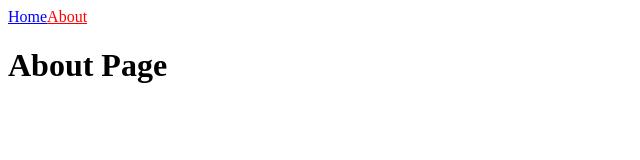
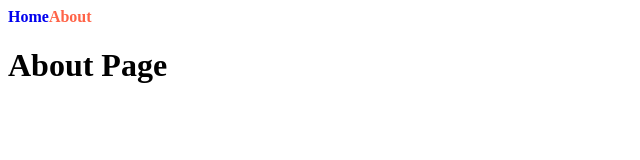
Before and after one commit to cattynip/nextjs-intro, a Next.js app: page /about in a window 1280 px wide. Shown: the top 160 px of the page, without its empty margins (0-640 px from the left). Built offline with nearby package versions, Linux system fonts and the light colour scheme.

Commit message:
1.4 CSS Modules

```diff
--- /dev/null
+++ b/components/NavBar.module.css
@@ -0,0 +1,8 @@
+.link {
+  text-decoration: none;
+  font-weight: 900;
+}
+
+.active {
+  color: tomato;
+}
--- a/components/NavBar.tsx
+++ b/components/NavBar.tsx
@@ -1,5 +1,6 @@
 import Link from "next/link";
 import { useRouter } from "next/router";
+import styles from "./NavBar.module.css";
 
 function NavBar() {
   const router = useRouter();
@@ -7,17 +8,20 @@
   return (
     <nav>
       <Link href="/">
-        <a style={{ color: router.pathname === "/" ? "red" : "blue" }}>
+        <a className={`${styles.link} ${router.pathname === "/" ? styles.active : ""}`}>
           Home
         </a>
       </Link>
 
       <Link href="/about">
-        <a style={{ color: router.pathname === "/about" ? "red" : "blue" }}>
+        <a className={[
+          styles.link,
+          router.pathname === "/about" ? styles.active : "",
+        ].join(" ")}>
           About
         </a>
       </Link>
-    </nav>
+    </nav >
   );
 }
 
```
